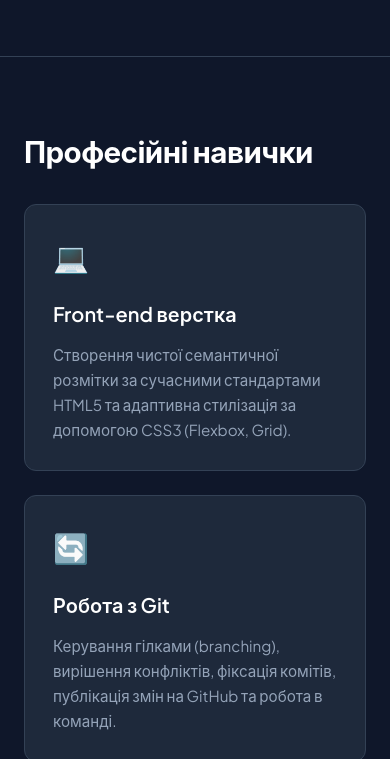
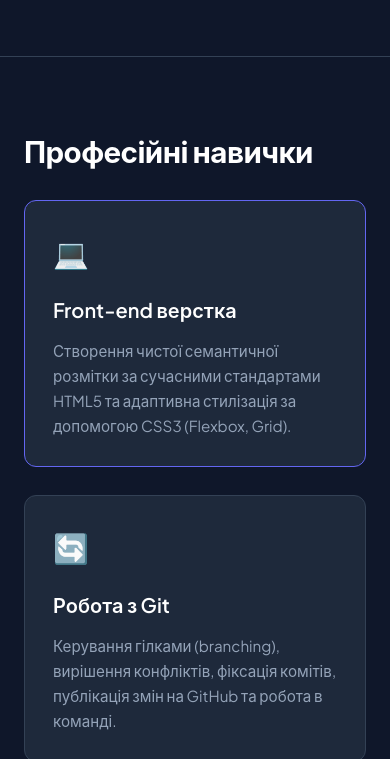
Before and after one commit to kovalchukk64/online-portfolio, a plain HTML site: page index.html in a window 390 px wide. In both pictures the pointer is over the element 195 px from the left and 1488 px from the top of the page. Shown: the part 1151-1910 px from the top of the page. Drawn offline with Linux system fonts and the light colour scheme.

Commit message:
Оновлено стилі карток та оптимізовано адаптивність

```diff
--- a/css/styles.css
+++ b/css/styles.css
@@ -236,3 +236,10 @@ body {
   color: #64748b;
   font-size: 0.9rem;
 }
+
+/* Покращення інтерактивності карток */
+.skill-box:hover, .project-card:hover {
+  transform: translateY(-4px);
+  border-color: var(--primary-color);
+  transition: transform 0.25s ease, border-color 0.25s ease;
+}
```
